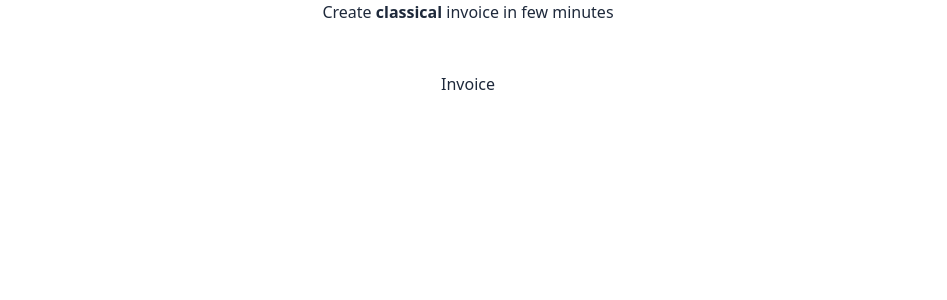
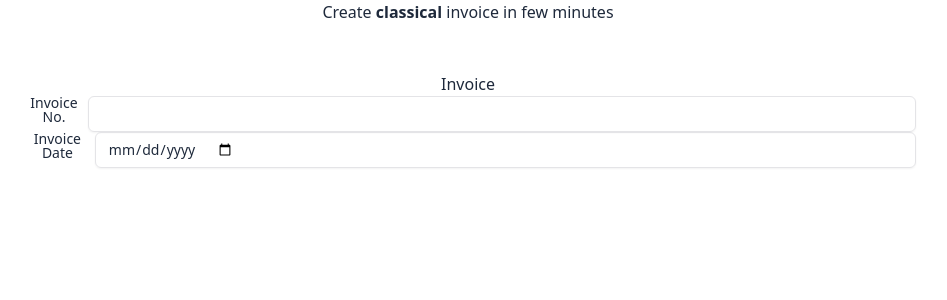
Before and after one commit to pankajkoree/invoice_generator, a Next.js app: page /classical in a window 1280 px wide. Shown: the top 300 px of the page, without its empty margins (172-1119 px from the left). Built offline with nearby package versions, Linux system fonts and the light colour scheme.

Commit message:
input shadcn

```diff
--- a/package.json
+++ b/package.json
@@ -9,6 +9,7 @@
     "lint": "next lint"
   },
   "dependencies": {
+    "@radix-ui/react-label": "^2.1.1",
     "@radix-ui/react-slot": "^1.1.1",
     "@tanstack/react-query": "^5.62.7",
     "class-variance-authority": "^0.7.1",
--- a/src/app/classical/page.tsx
+++ b/src/app/classical/page.tsx
@@ -1,3 +1,6 @@
+import { Input } from "@/components/ui/input";
+import { Label } from "@/components/ui/label";
+
 const Classical = () => {
   return (
     <div className="relative flex flex-col xl:w-[70%] xl:min-h-screen xl:left-[15%] text-center text-slate-800 gap-12">
@@ -18,7 +21,16 @@ const Classical = () => {
         {/* logo, invoice no. and date */}
         <div>
           {/* date and invoice no. */}
-          <div></div>
+          <div>
+            <div className="relative flex">
+              <Label>Invoice No.</Label>
+              <Input />
+            </div>
+            <div className="relative flex">
+              <Label>Invoice Date</Label>
+              <Input type="date" />
+            </div>
+          </div>
           {/* logo */}
           <div></div>
         </div>
--- /dev/null
+++ b/src/components/ui/label.tsx
@@ -0,0 +1,26 @@
+"use client"
+
+import * as React from "react"
+import * as LabelPrimitive from "@radix-ui/react-label"
+import { cva, type VariantProps } from "class-variance-authority"
+
+import { cn } from "@/lib/utils"
+
+const labelVariants = cva(
+  "text-sm font-medium leading-none peer-disabled:cursor-not-allowed peer-disabled:opacity-70"
+)
+
+const Label = React.forwardRef<
+  React.ElementRef<typeof LabelPrimitive.Root>,
+  React.ComponentPropsWithoutRef<typeof LabelPrimitive.Root> &
+    VariantProps<typeof labelVariants>
+>(({ className, ...props }, ref) => (
+  <LabelPrimitive.Root
+    ref={ref}
+    className={cn(labelVariants(), className)}
+    {...props}
+  />
+))
+Label.displayName = LabelPrimitive.Root.displayName
+
+export { Label }
```
Also changed, not shown: src/components/ui/input.tsx (+6 -6 lines), 1 other file (tests, documents, lock files or other folders).
